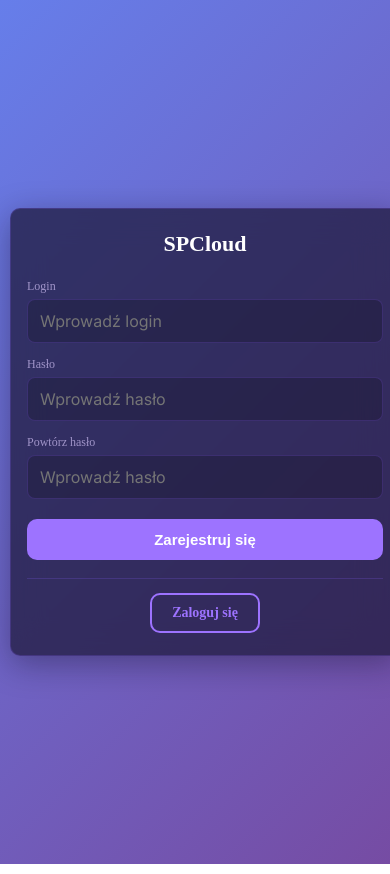
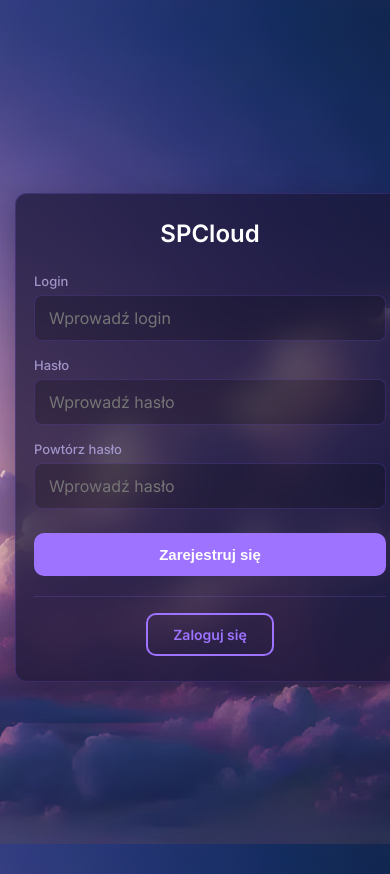
Before and after one commit to NikodemNowak/SPCloud, a SvelteKit app in the folder frontend/: page /register in a window 390 px wide. Shown: the top 874 px of the page. Built offline with nearby package versions, Linux system fonts and the light colour scheme.

Commit message:
Refactor Svelte components for improved event handling, enhance styling, and update HTML structure

```diff
--- a/frontend/src/app.html
+++ b/frontend/src/app.html
@@ -3,10 +3,12 @@
 	<head>
 		<meta charset="utf-8" />
 		<meta name="viewport" content="width=device-width, initial-scale=1" />
+		<link rel="icon" type="image/x-icon" href="/favicon.ico" />
 		<link rel="stylesheet" href="/app.css">
+        <title>SPCloud</title>
 		%sveltekit.head%
 	</head>
-	<body data-sveltekit-preload-data="hover" style="margin: 0;">
+	<body data-sveltekit-preload-data="hover">
 		<div style="display: contents">%sveltekit.body%</div>
 	</body>
 </html>
--- a/frontend/src/routes/login/+page.svelte
+++ b/frontend/src/routes/login/+page.svelte
@@ -69,13 +69,7 @@
 <style>
     .background-container {
         width: 100%;
-		min-height: 100vh;
-		min-height: 100dvh; /* Dynamic viewport height for mobile */
-		background: linear-gradient(135deg, #667eea 0%, #764ba2 100%);
-		background-size: cover;
-		background-position: center;
-		background-repeat: no-repeat;
-		background-attachment: fixed;
+        min-height: 100dvh;
         display: flex;
         justify-content: center;
         align-items: center;
@@ -141,7 +135,7 @@
         border: 1px solid var(--border-color);
         border-radius: 8px;
         font-size: 1rem;
-		font-family: var(--font-family);
+        font-family: var(--font-family), serif;
         color: var(--text-primary);
         box-sizing: border-box;
     }
@@ -217,7 +211,6 @@
             padding: 15px;
             justify-content: center;
             align-items: center;
-			min-height: 100vh;
             min-height: 100dvh;
             background-attachment: scroll;
             background-size: cover;
@@ -278,7 +271,6 @@
     @media (max-width: 480px) {
         .background-container {
             padding: 10px;
-			min-height: 100vh;
             min-height: 100svh;
         }
 
@@ -336,7 +328,6 @@
     @media (max-width: 360px) {
         .background-container {
             padding: 8px;
-			min-height: 100vh;
             min-height: 100svh;
         }
 
@@ -372,7 +363,6 @@
         }
     }
 
-	/* Desktop */
     @media (min-width: 1200px) {
         .background-container {
             justify-content: center;
--- a/frontend/src/routes/register/+page.svelte
+++ b/frontend/src/routes/register/+page.svelte
@@ -1,4 +1,4 @@
-<script type="ts">
+<script lang="ts">
 	let username = '';
 	let password = '';
 	let repeatPassword = '';
@@ -125,13 +125,7 @@
 <style>
     .register-container {
         width: 100%;
-        min-height: 100vh;
-        min-height: 100dvh; /* Dynamic viewport height for mobile */
-        background: linear-gradient(135deg, #667eea 0%, #764ba2 100%);
-        background-size: cover;
-        background-position: center;
-        background-repeat: no-repeat;
-        background-attachment: fixed;
+        min-height: 100dvh;
         display: flex;
         justify-content: center;
         align-items: center;
@@ -197,7 +191,7 @@
         border: 1px solid var(--border-color);
         border-radius: 8px;
         font-size: 1rem;
-        font-family: var(--font-family);
+        font-family: var(--font-family), serif;
         color: var(--text-primary);
         box-sizing: border-box;
     }
@@ -267,13 +261,11 @@
         padding: 2px;
     }
 
-    /* Phone */
     @media (max-width: 768px) {
         .register-container {
             padding: 15px;
             justify-content: center;
             align-items: center;
-            min-height: 100vh;
             min-height: 100dvh;
             background-attachment: scroll;
             background-size: cover;
@@ -335,101 +327,6 @@
         }
     }
 
-    /* Small phones */
-    @media (max-width: 480px) {
-        .register-container {
-            padding: 10px;
-            min-height: 100vh;
-            min-height: 100svh;
-        }
-
-        .login-panel {
-            padding: 22px 16px;
-            border-radius: 10px;
-        }
-
-        .title {
-            margin-bottom: 22px;
-        }
-
-        .title h1 {
-            font-size: 22px;
-        }
-
-        .form-group {
-            margin-bottom: 14px;
-        }
-
-        .form-group label {
-            font-size: 12px;
-            margin-bottom: 5px;
-        }
-
-        .form-group input {
-            padding: 11px 12px;
-            font-size: 16px;
-        }
-
-        .btn-login {
-            padding: 12px;
-            font-size: 15px;
-            margin-top: 6px;
-        }
-
-        .register-section {
-            margin-top: 18px;
-            padding-top: 14px;
-        }
-
-        .btn-register {
-            padding: 10px 20px;
-            font-size: 14px;
-        }
-
-        .error {
-            font-size: 13px;
-            padding: 4px;
-            margin-top: 10px;
-        }
-    }
-
-    /* Very small phones */
-    @media (max-width: 360px) {
-        .register-container {
-            padding: 8px;
-            min-height: 100vh;
-            min-height: 100svh;
-        }
-
-        .login-panel {
-            padding: 20px 14px;
-        }
-
-        .title h1 {
-            font-size: 20px;
-        }
-
-        .form-group input {
-            padding: 10px 11px;
-            font-size: 16px;
-        }
-
-        .btn-login {
-            padding: 11px;
-            font-size: 14px;
-        }
-
-        .btn-register {
-            padding: 9px 18px;
-            font-size: 13px;
-        }
-
-        .error {
-            font-size: 12px;
-        }
-    }
-
-    /* Tablet and small desktop */
     @media (min-width: 769px) and (max-width: 1199px) {
         .register-container {
             justify-content: center;
@@ -437,7 +334,6 @@
         }
     }
 
-    /* Desktop */
     @media (min-width: 1200px) {
         .register-container {
             justify-content: center;
--- a/frontend/static/app.css
+++ b/frontend/static/app.css
@@ -14,3 +14,11 @@
 
 		--font-family: 'Inter', sans-serif;
 	}
+
+    body {
+        margin: 0;
+        padding: 0;
+        font-family: var(--font-family), serif;
+        background: url('background.jpg') no-repeat center center fixed;
+        background-size: cover;
+    }
```
Also changed, not shown: frontend/src/routes/dashboard/+page.svelte (+20 -23 lines), 1 other file (tests, documents, lock files or other folders). Lines whose indentation alone changed are shown as unchanged.
